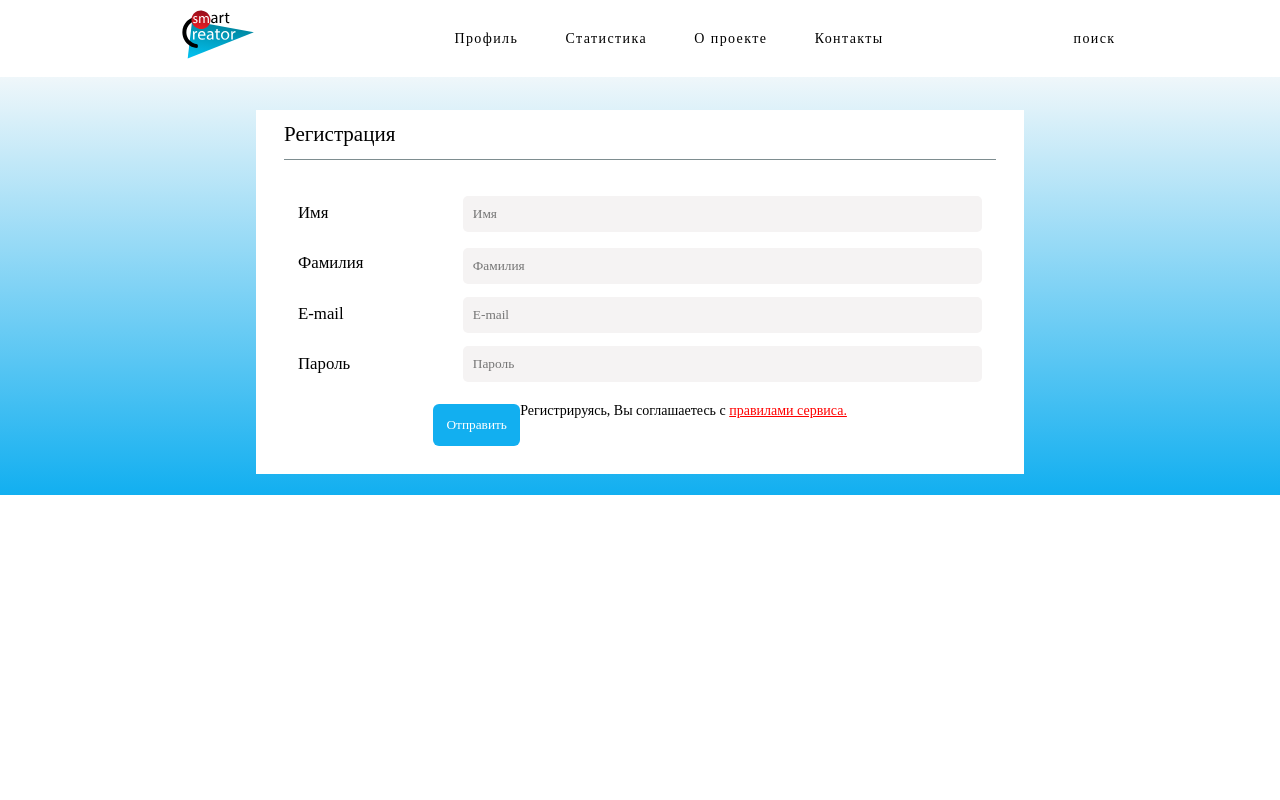
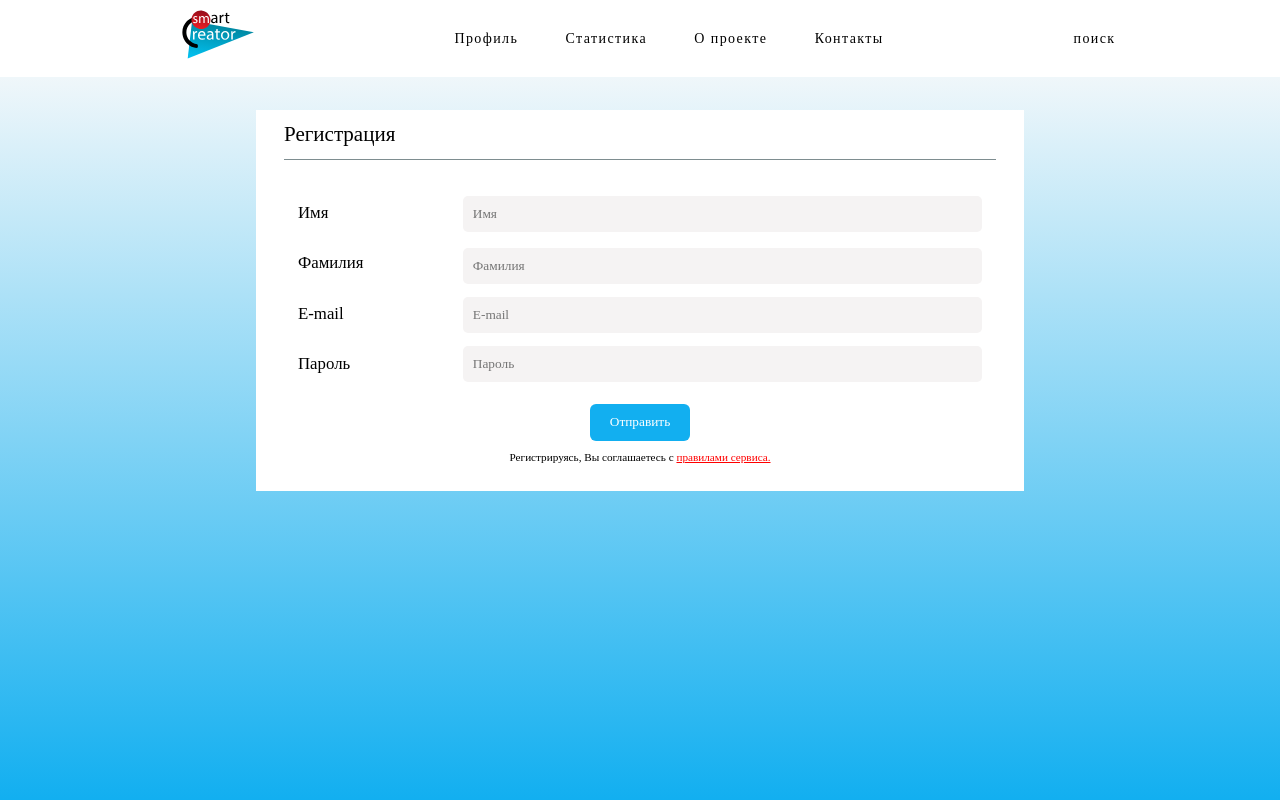
Before and after one commit to newpagexyz/BeCoder, a PHP site: page /reg/reg.html in a window 1280 px wide. Run offline with PHP 8.4, Linux system fonts and the light colour scheme; some libraries are stand-ins or nearby versions.

Commit message:
Update reg.css

```diff
--- a/style/reg.css
+++ b/style/reg.css
@@ -8,12 +8,22 @@
 * {
   font-family: 'Myriad Pro'; }
 
+#app {
+  height: 100%; }
+
+.wrapper {
+  height: 100%; }
+
+form {
+  height: 100%; }
+
 .form-reg {
   margin: 75px 0 0 0; }
 
 .tabs__body {
   padding: 1.5em 0 1.5em 0;
   width: 100%;
+  height: 100%;
   position: relative;
   background: #f0f7fa;
   background: -webkit-gradient(linear, left top, left bottom, from(#f0f7fa), to(#12aff0));
@@ -175,12 +185,25 @@
   display: -webkit-box;
   display: -ms-flexbox;
   display: flex;
+  -webkit-box-orient: vertical;
+  -webkit-box-direction: normal;
+  -ms-flex-direction: column;
+  flex-direction: column;
+  -webkit-box-align: center;
+  -ms-flex-align: center;
+  align-items: center;
   -webkit-box-pack: center;
   -ms-flex-pack: center;
   justify-content: center;
   padding: 0 0 2em 0; }
   .submit input {
     border-radius: 6px;
-    padding: 1em;
+    padding: 0.8em 1.5em 0.8em 1.5em;
     background-color: #12aff0;
     color: #fff; }
+  .submit p {
+    padding: 1em 0 0 0;
+    font-size: 0.8em;
+    -webkit-box-align: center;
+    -ms-flex-align: center;
+    align-items: center; }
```
